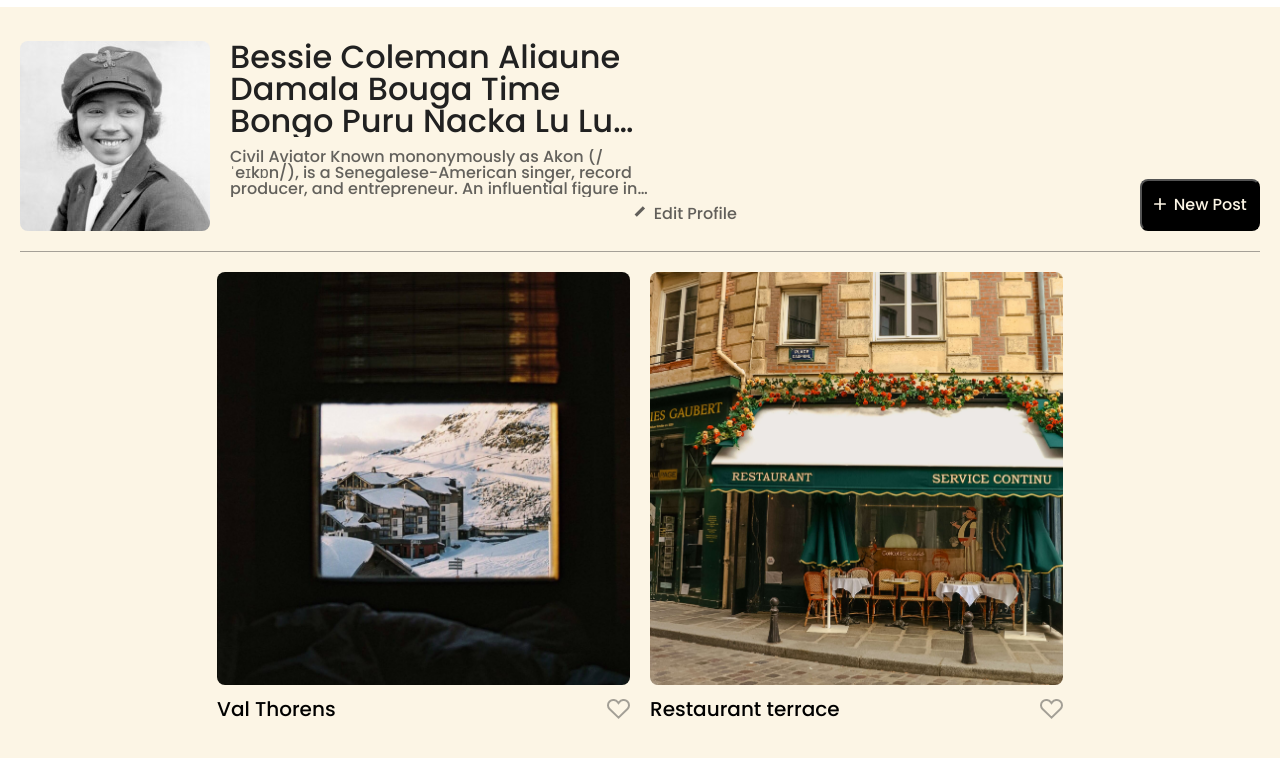
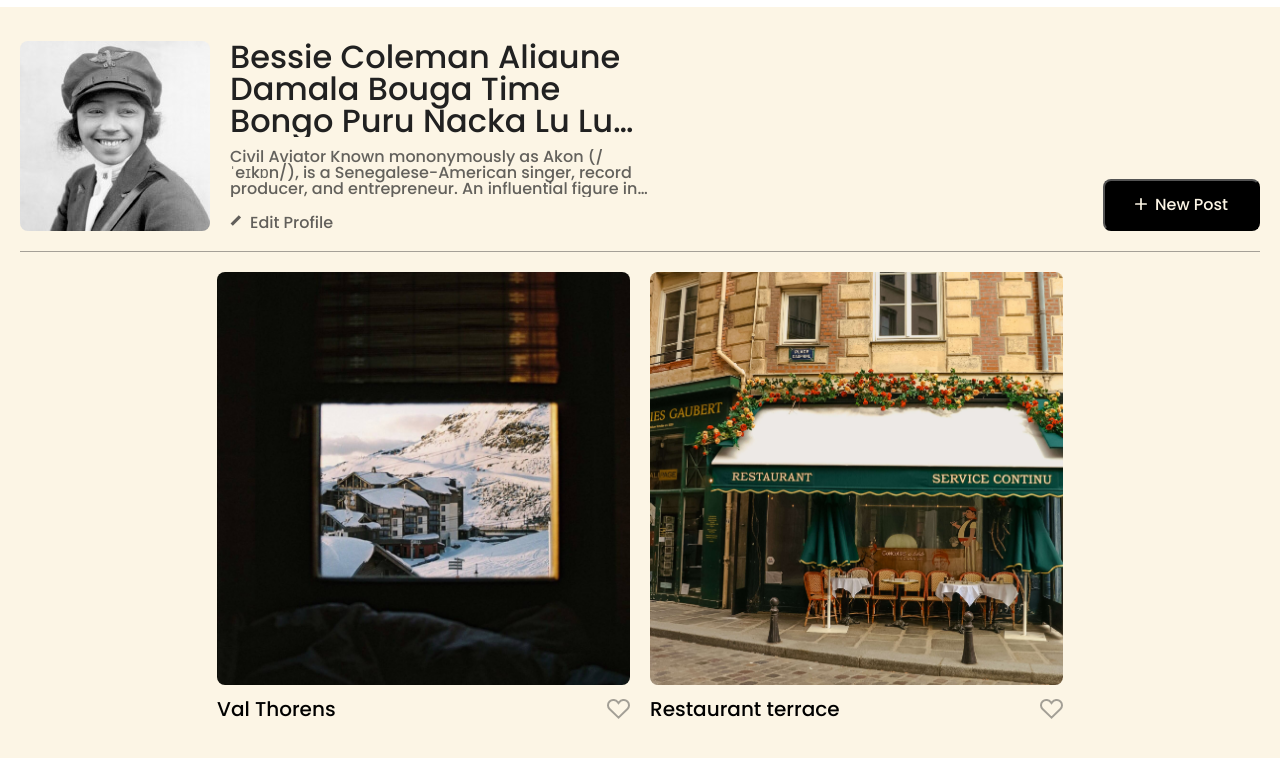
Before and after one commit to Caveman305/se_project_spots, a plain HTML site: page index.html in a window 1280 px wide. Shown: the part 39-797 px from the top of the page. Drawn offline with Linux system fonts and the light colour scheme.

Commit message:
final commit 3

```diff
--- a/blocks/profile.css
+++ b/blocks/profile.css
@@ -31,7 +31,7 @@
   display: flex;
   flex-direction: column;
   justify-content: space-between;
-  width: 100%;
+  max-width: 420px;
 }
 
 .profile__add-button {
@@ -70,7 +70,7 @@
   opacity: 0.7;
   border: none;
   gap: 8px;
-  margin: auto;
+  margin-top: auto;
   padding: 0;
 }
 
```
